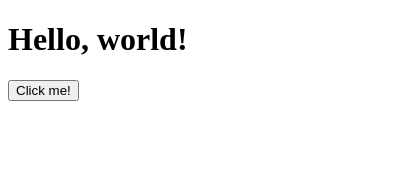
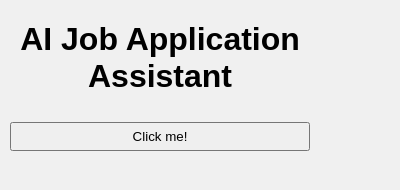
Before and after one commit to Blackmagicbox/AI-Form-filler, a browser extension: page popup.html in a window 400 px wide. Drawn offline with Linux system fonts and the light colour scheme.

Commit message:
UPDATE Extension Popup html

```diff
--- a/popup.html
+++ b/popup.html
@@ -1,10 +1,27 @@
 <!DOCTYPE html>
-<html>
+<html lang="en">
+        <meta charset="UTF-8">
         <head>
-                <title> Hello World </title>
+                <title>AI Job Application Assistant</title>
         </head>
+        <style>
+                body {
+                        font-family: Arial, sans-serif;
+                        margin: 10px;
+                        padding: 0;
+                        width: 300px;
+                        background-color: #f0f0f0;
+                        text-align: center;
+                }
+
+                button {
+                        padding: 5px 10px;
+                        margin-top: 5px;
+                        width: 100%;
+                }
+        </style>
         <body>
-                <h1> Hello, world! </h1>
+                <h1>AI Job Application Assistant</h1>
                 <button id="MyButton">
                   Click me!
                 </button>
```
Also changed, not shown: manifest.json.
